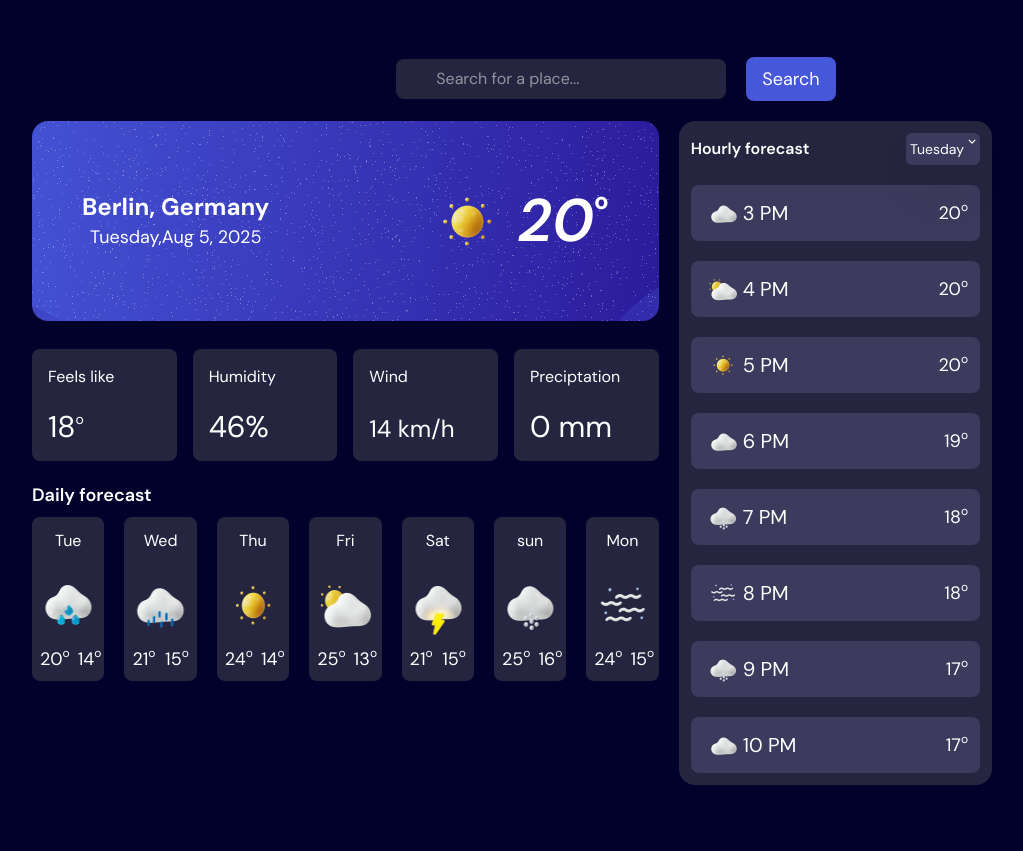
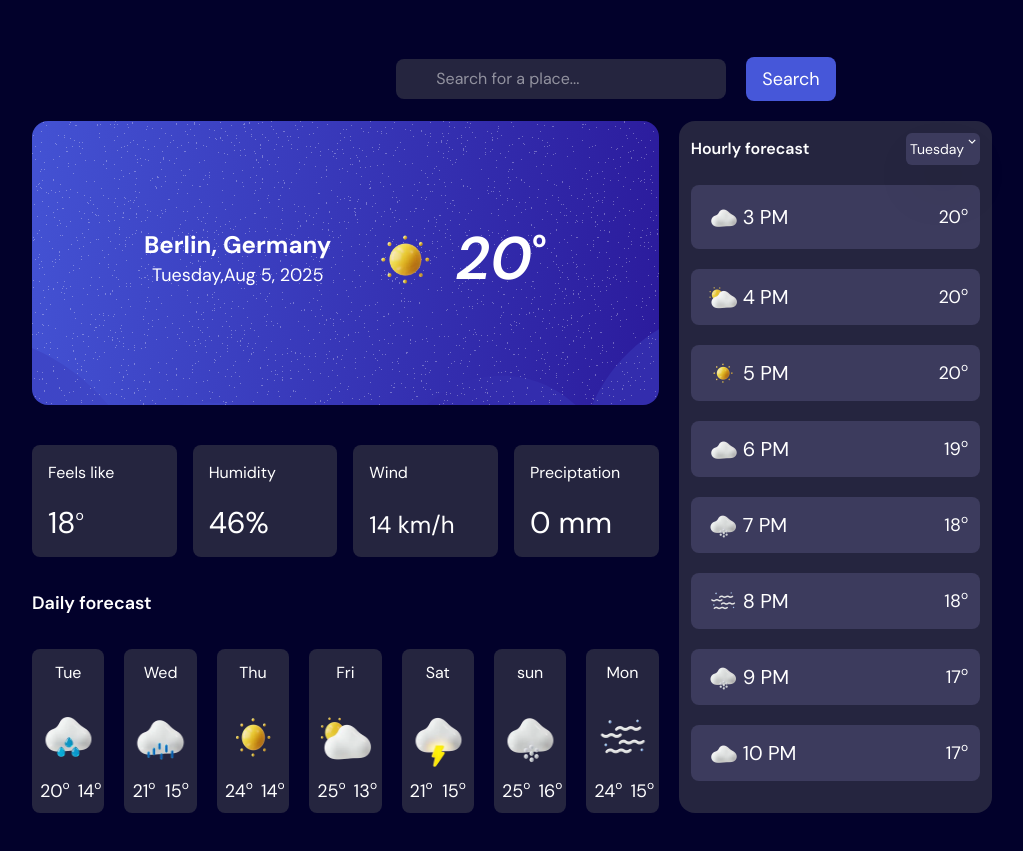
Before and after one commit to nazmul7575/weather-app, a website built with Vite: page index.html in a window 1280 px wide. Shown: the part 203-1054 px from the top of the page, without its empty margins (128-1151 px from the left). Built offline with nearby package versions, Linux system fonts and the light colour scheme.

Commit message:
Add some style like padding and margin

```diff
--- a/index.html
+++ b/index.html
@@ -114,43 +114,43 @@
   <section>
     <div class="myContainer grid md:grid-cols-[2fr_1fr] gap-5">
       <div class="myContainer mt-5 md:m-0">
-        <div class="relative bg-image2 lg:bg-image rounded-2xl">
-          <div class="md:flex md:items-center md:justify-between md:px-10 md:py-10">
-            <div class="text-center sm:pt-10 md:pt-0">
+        <div class="relative bg-image2 lg:bg-image rounded-2xl pb-10 lg:pb-24">
+          <div class="flex items-center justify-between px-10 lg:px-28 lg:pt-12">
+            <div class="text-center sm:pt-10">
               <h3 class="text-2xl font-bold">Berlin, Germany</h3>
               <p class="text-lg"><span class="hover:text-white/70 duration-300 cursor-pointer">Tuesday</span>,Aug 5,
                 2025</p>
             </div>
-            <div class="flex items-center justify-center">
+            <div class="flex items-center justify-center sm:pt-10">
               <img src="/src/images/icon-sunny.webp" alt="" class="w-25">
               <h2 class="text-6xl font-semibold italic">20</h2>
               <span class="text-2xl font-extrabold mb-10">o</span>
             </div>
           </div>
         </div>
-        <div class="grid grid-cols-2 lg:grid-cols-4 gap-4 my-5">
-          <div class="bg-[#25253f] flex flex-col items-start justify-between p-4 rounded-lg mt-2">
+        <div class="grid grid-cols-2 lg:grid-cols-4 gap-4 pt-10 ">
+          <div class="bg-[#25253f] flex flex-col items-start justify-between p-4 rounded-lg">
             <span>Feels like</span>
             <div class="flex">
               <h4 class="text-3xl">18</h4>
               <span class="text-sm">o</span>
             </div>
           </div>
-          <div class="bg-[#25253f] flex flex-col items-start justify-between p-4 rounded-lg mt-2">
+          <div class="bg-[#25253f] flex flex-col items-start justify-between p-4 rounded-lg">
             <span>Humidity</span>
             <h4 class="text-3xl mt-5">46%</h4>
           </div>
-          <div class="bg-[#25253f] flex flex-col items-start justify-between p-4 rounded-lg mt-1 md:mt-2">
+          <div class="bg-[#25253f] flex flex-col items-start justify-between p-4 rounded-lg">
             <span>Wind</span>
             <h4 class="text-2xl mt-5">14 km/h</h4>
           </div>
-          <div class="bg-[#25253f] flex flex-col items-start justify-between p-4 rounded-lg mt-1 md:mt-2">
+          <div class="bg-[#25253f] flex flex-col items-start justify-between p-4 rounded-lg">
             <span>Preciptation</span>
             <h4 class="text-3xl mt-5">0 mm</h4>
           </div>
         </div>
         <div>
-          <h3 class="text-lg font-semibold mb-2">Daily forecast</h3>
+          <h3 class="text-lg font-semibold py-8">Daily forecast</h3>
           <div class="grid grid-cols-3 md:grid-cols-4 lg:grid-cols-5 xl:grid-cols-7 gap-5">
             <div class="bg-[#25253f] text-center rounded-lg">
               <h4 class="py-3">Tue</h4>
@@ -276,7 +276,8 @@
               </ul>
             </div>
           </div>
-          <div class="flex items-center justify-between bg-[#3c3b5d] rounded-lg px-3 py-2 mt-5">
+          <div class="py-5">
+            <div class="flex items-center justify-between bg-[#3c3b5d] rounded-lg px-3 py-3">
               <div class="flex items-center">
                 <img src="/src/images/icon-overcast.webp" alt="" class="h-10">
                 <h3 class="text-xl">3 PM</h3>
@@ -286,7 +287,7 @@
                 <span class="text-xs">o</span>
               </div>
             </div>
-          <div class="flex items-center justify-between bg-[#3c3b5d] rounded-lg px-3 py-2 mt-5">
+            <div class="flex items-center justify-between bg-[#3c3b5d] rounded-lg px-3 py-3 mt-5 lg:py-2">
               <div class="flex items-center">
                 <img src="/src/images/icon-partly-cloudy.webp" alt="" class="h-10">
                 <h3 class="text-xl">4 PM</h3>
@@ -296,7 +297,7 @@
                 <span class="text-xs">o</span>
               </div>
             </div>
-          <div class="flex items-center justify-between bg-[#3c3b5d] rounded-lg px-3 py-2 mt-5">
+            <div class="flex items-center justify-between bg-[#3c3b5d] rounded-lg px-3 py-3 mt-5 lg:py-2">
               <div class="flex items-center">
                 <img src="/src/images/icon-sunny.webp" alt="" class="h-10">
                 <h3 class="text-xl">5 PM</h3>
@@ -306,7 +307,7 @@
                 <span class="text-xs">o</span>
               </div>
             </div>
-          <div class="flex items-center justify-between bg-[#3c3b5d] rounded-lg px-3 py-2 mt-5">
+            <div class="flex items-center justify-between bg-[#3c3b5d] rounded-lg px-3 py-3 mt-5 lg:py-2">
               <div class="flex items-center">
                 <img src="/src/images/icon-overcast.webp" alt="" class="h-10">
                 <h3 class="text-xl">6 PM</h3>
@@ -316,7 +317,7 @@
                 <span class="text-xs">o</span>
               </div>
             </div>
-          <div class="flex items-center justify-between bg-[#3c3b5d] rounded-lg px-3 py-2 mt-5">
+            <div class="flex items-center justify-between bg-[#3c3b5d] rounded-lg px-3 py-3 mt-5 lg:py-2">
               <div class="flex items-center">
                 <img src="/src/images/icon-snow.webp" alt="" class="h-10">
                 <h3 class="text-xl">7 PM</h3>
@@ -326,7 +327,7 @@
                 <span class="text-xs">o</span>
               </div>
             </div>
-          <div class="flex items-center justify-between bg-[#3c3b5d] rounded-lg px-3 py-2 mt-5">
+            <div class="flex items-center justify-between bg-[#3c3b5d] rounded-lg px-3 py-3 mt-5 lg:py-2">
               <div class="flex items-center">
                 <img src="/src/images/icon-fog.webp" alt="" class="h-10">
                 <h3 class="text-xl">8 PM</h3>
@@ -336,7 +337,7 @@
                 <span class="text-xs">o</span>
               </div>
             </div>
-          <div class="flex items-center justify-between bg-[#3c3b5d] rounded-lg px-3 py-2 mt-5">
+            <div class="flex items-center justify-between bg-[#3c3b5d] rounded-lg px-3 py-3 mt-5 lg:py-2">
               <div class="flex items-center">
                 <img src="/src/images/icon-snow.webp" alt="" class="h-10">
                 <h3 class="text-xl">9 PM</h3>
@@ -346,7 +347,7 @@
                 <span class="text-xs">o</span>
               </div>
             </div>
-          <div class="flex items-center justify-between bg-[#3c3b5d] rounded-lg px-3 py-2 mt-5">
+            <div class="flex items-center justify-between bg-[#3c3b5d] rounded-lg px-3 py-3 mt-5 lg:py-2">
               <div class="flex items-center">
                 <img src="/src/images/icon-overcast.webp" alt="" class="h-10">
                 <h3 class="text-xl">10 PM</h3>
@@ -359,6 +360,7 @@
           </div>
         </div>
       </div>
+    </div>
   </section>
   <script type="module" src="/src/main.js"></script>
 </body>
--- a/src/style.css
+++ b/src/style.css
@@ -15,8 +15,7 @@ body {
 	background-image: url(./images/bg-today-large.svg);
 	background-position: calc(w-300px, h-200px);
 	background-repeat: no-repeat;
-	background-size: cover;
-	padding: 20px;
+	background-size: initial;
 }
 
 .bg-image2 {
@@ -24,7 +23,6 @@ body {
 	background-position: center;
 	background-repeat: no-repeat;
 	background-size: cover;
-	padding: 10px;
 }
 
 @layer components {
```
Lines whose indentation alone changed are shown as unchanged.
